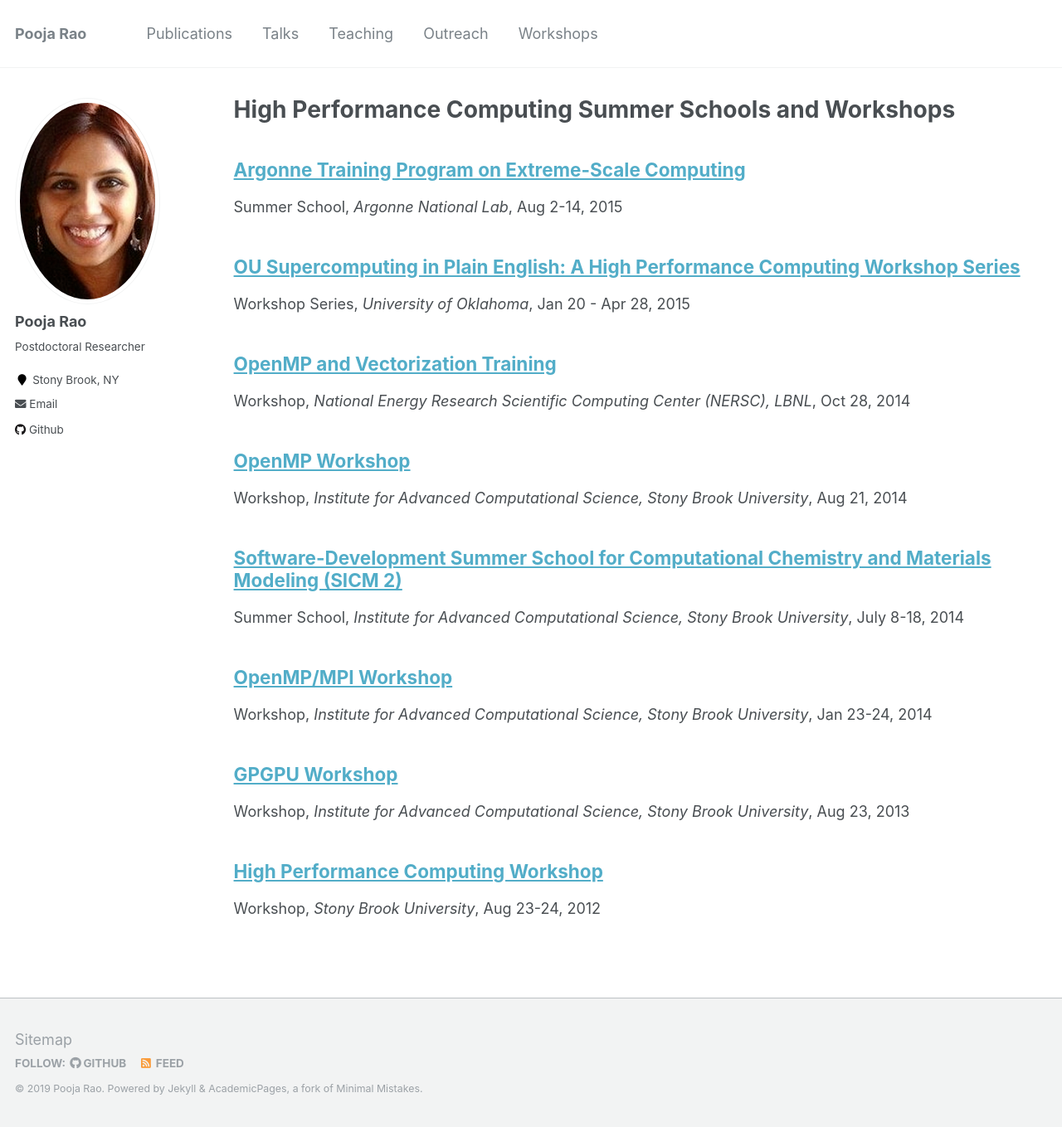
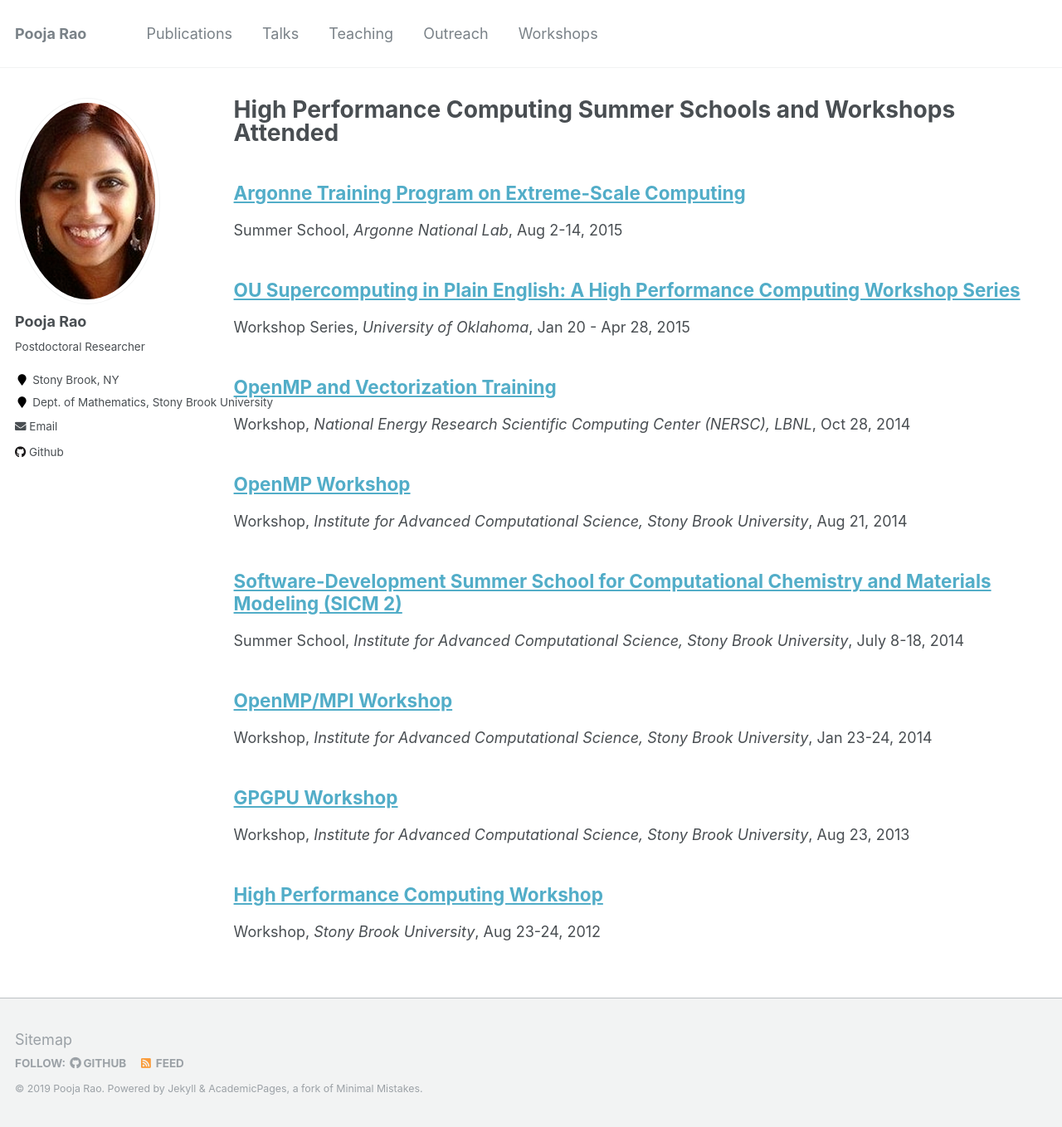
Before and after one commit to poojarao8/poojarao8.github.io, a Jekyll site: the page built from _pages/workshops.html, in a window 1280 px wide and 1359 px high. Shown: the whole window at 83% size. Built offline with Jekyll 4.4.1, drawn with Linux system fonts in a browser that asks for light colours.

Commit message:
Updating some minor format

```diff
--- a/_config.yml
+++ b/_config.yml
@@ -84,7 +84,7 @@
   avatar           : "profile.png"
   bio              : "Postdoctoral Researcher"
   location         : "Stony Brook, NY"
-  employer         :
+  employer         : "Dept. of Mathematics, Stony Brook University"
   pubmed           : #"https://www.ncbi.nlm.nih.gov/pubmed/?term=john+snow"
   googlescholar    : #"http://yourfullgooglescholarurl.com"
   email            : "Pooja.Rao AT stonybrook.edu"
--- a/_pages/workshops.html
+++ b/_pages/workshops.html
@@ -1,6 +1,6 @@
 ---
 layout: archive
-title: "High Performance Computing Summer Schools and Workshops"
+title: "High Performance Computing Summer Schools and Workshops Attended"
 permalink: /workshops/
 author_profile: true
 ---
```
Also changed, not shown: _workshops/08_2015_atpesc.md (+1 -1 lines).
